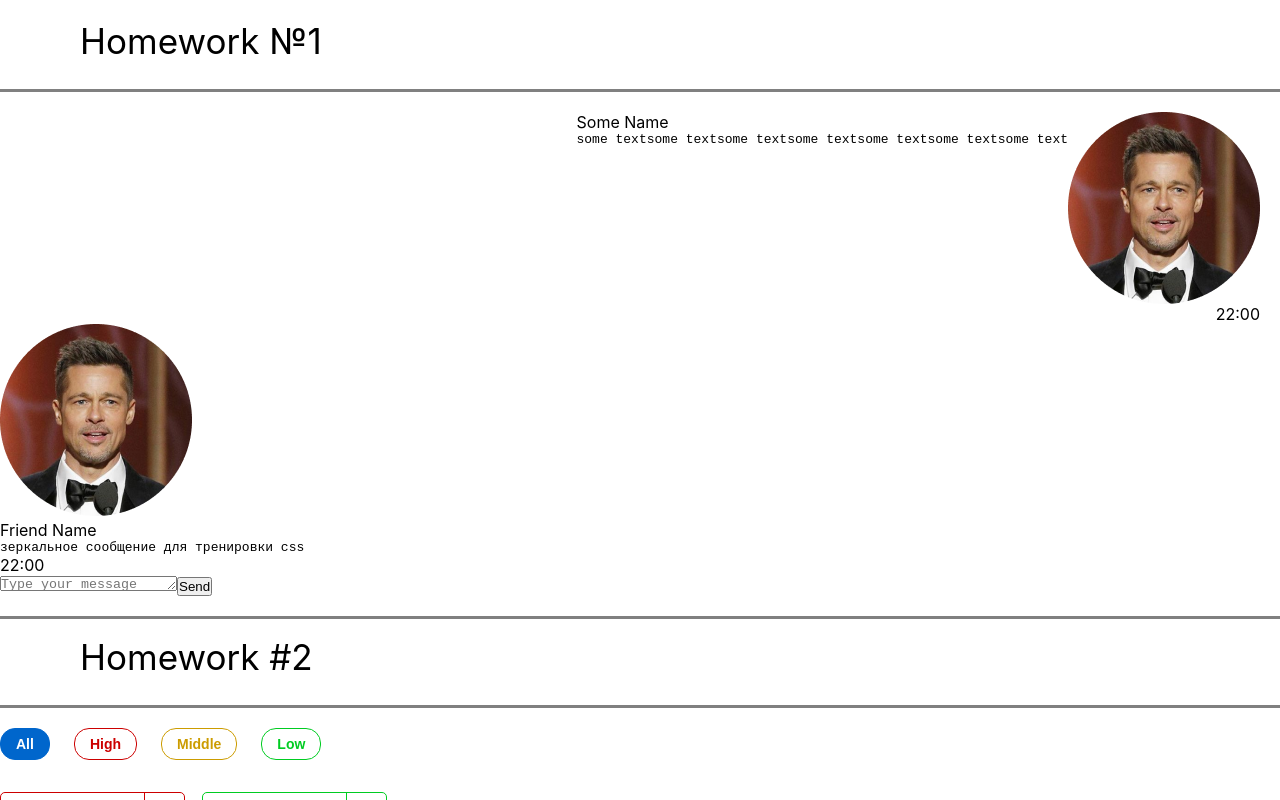
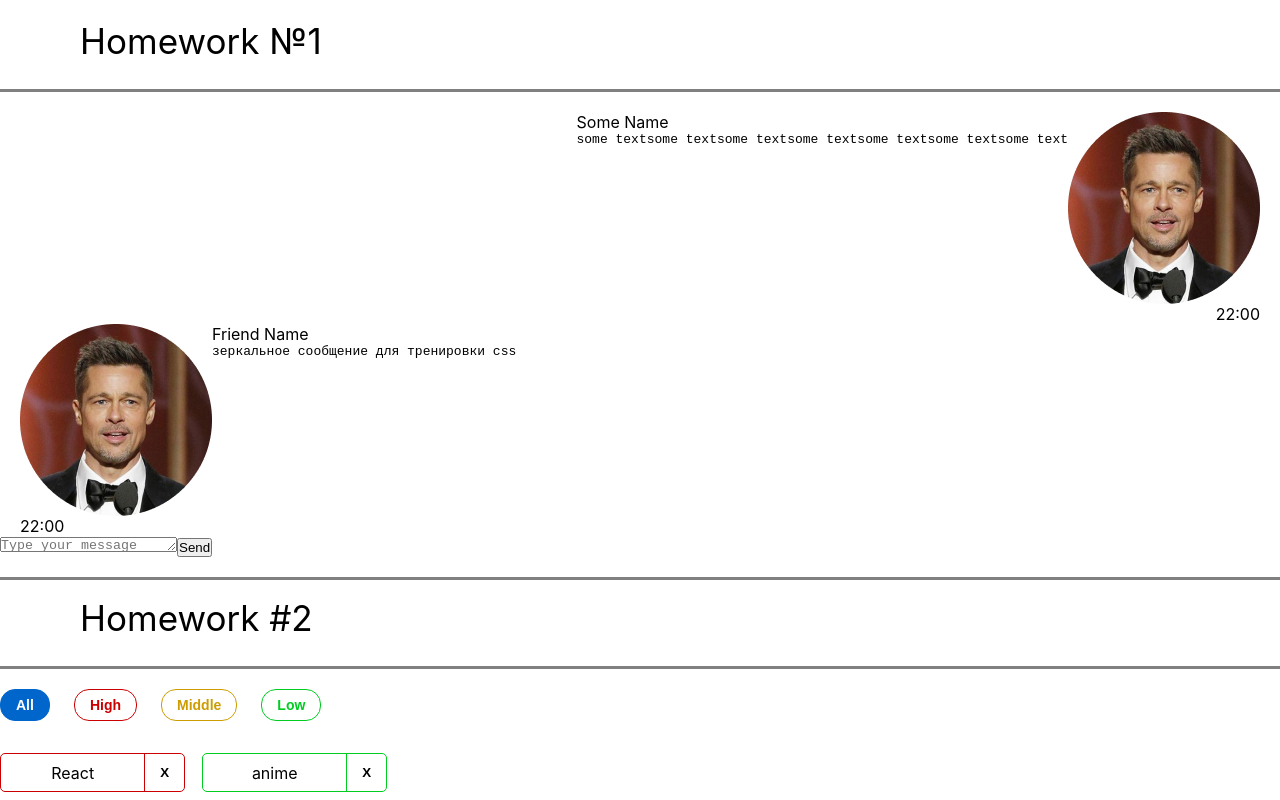
Before and after one commit to naumyshev/hws2, a React (Create React App) app: page / in a window 1280 px wide. Shown: the top 800 px of the page. Built offline with nearby package versions, Linux system fonts and the light colour scheme.

Commit message:
Fixed Message.module.css

```diff
--- a/src/s2-homeworks/hw01/friend-message/FriendMessage.module.css
+++ b/src/s2-homeworks/hw01/friend-message/FriendMessage.module.css
@@ -1,9 +1,14 @@
 .friendMessage {
-
+    display: flex;
+    flex-direction: column;
+    justify-content: flex-end;
+    margin-left: 20px;
 }
 
 .friendImageAndText {
 
+    display: flex;
+    justify-content: start;
 }
 
 .friendImageAndText img {
```
